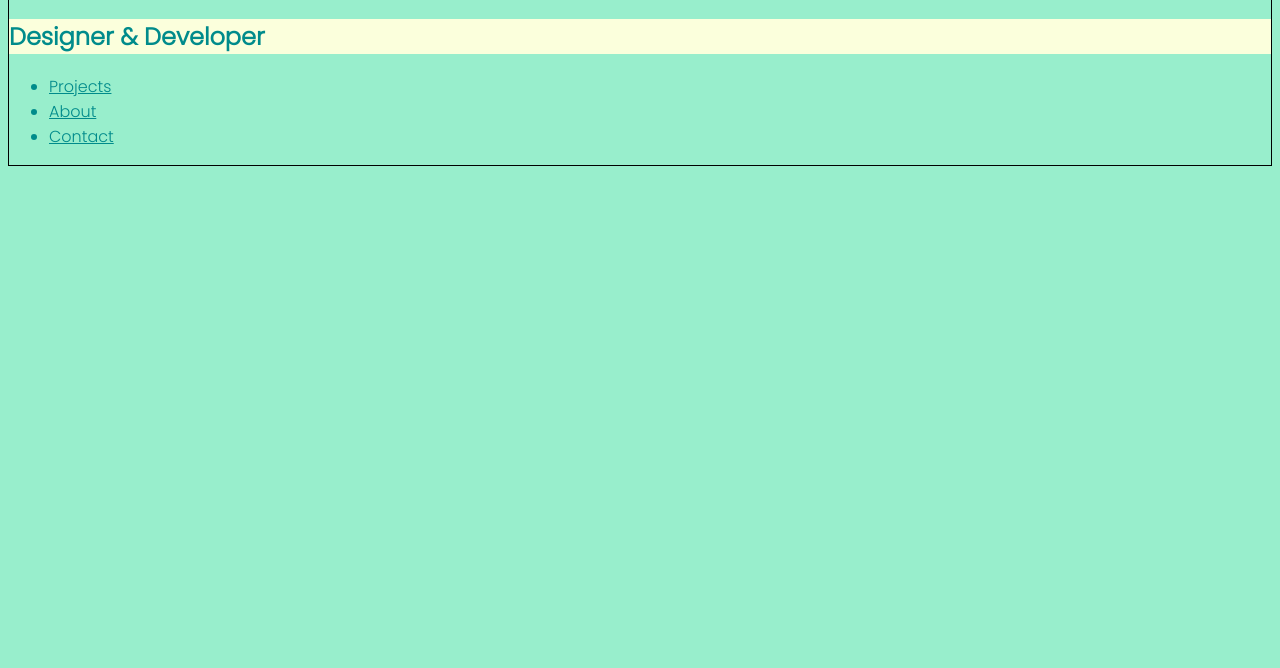
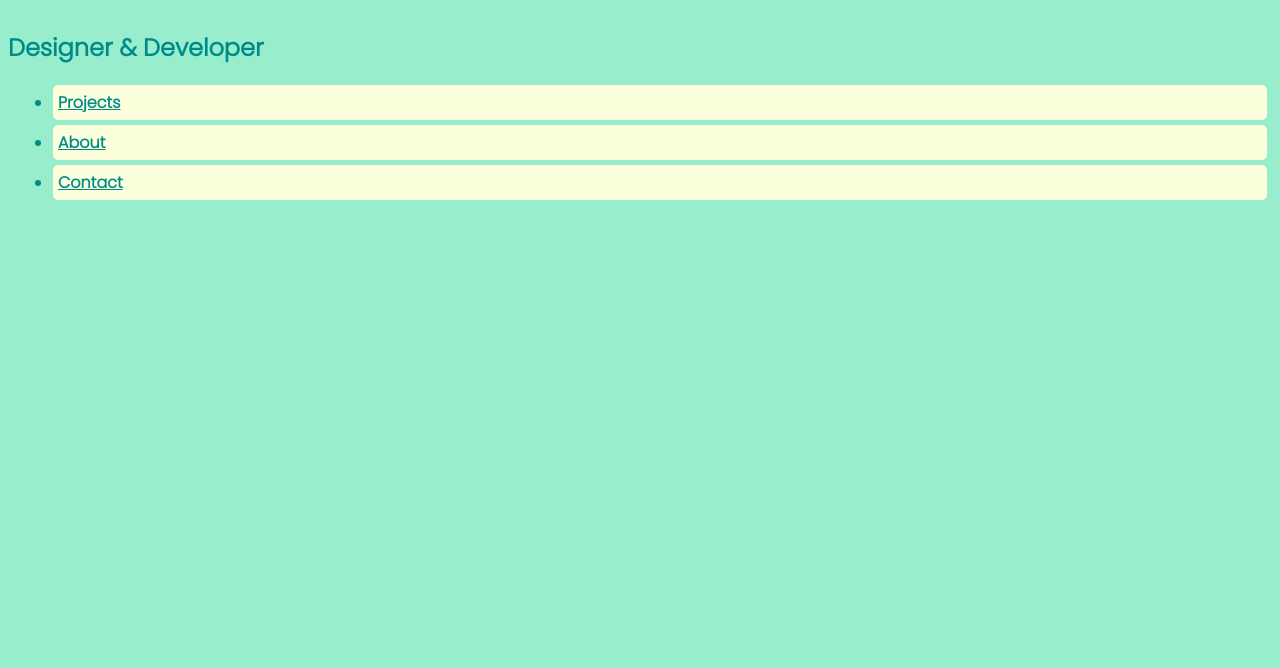
Before and after one commit to JBB25/html-portfolio, a plain HTML site: page index.html in a window 1280 px wide. Shown: the part 132-800 px from the top of the page. Drawn offline with Linux system fonts and the light colour scheme.

Commit message:
Update style.css

```diff
--- a/style.css
+++ b/style.css
@@ -2,17 +2,28 @@
     background-color: #98EECC;
     font-family: poppins;
     color: darkcyan;
+    border-radius: 5px;
 }
 
 h1 {
     font-size: 50px;
     background-color: #FBFFDC;
+    padding: 10px;
 }
 
-div {
-    border: black 1px solid;
+
+h3 {
+    background-color: #FBFFDC;
+    padding: 5px;
 }
 
-h2 {
+li {
+    font-weight: bold;
+    padding: 5px;
     background-color: #FBFFDC;
+    margin: 5px;
 }
+
+.menu {
+    width: 30%;
+}
```
